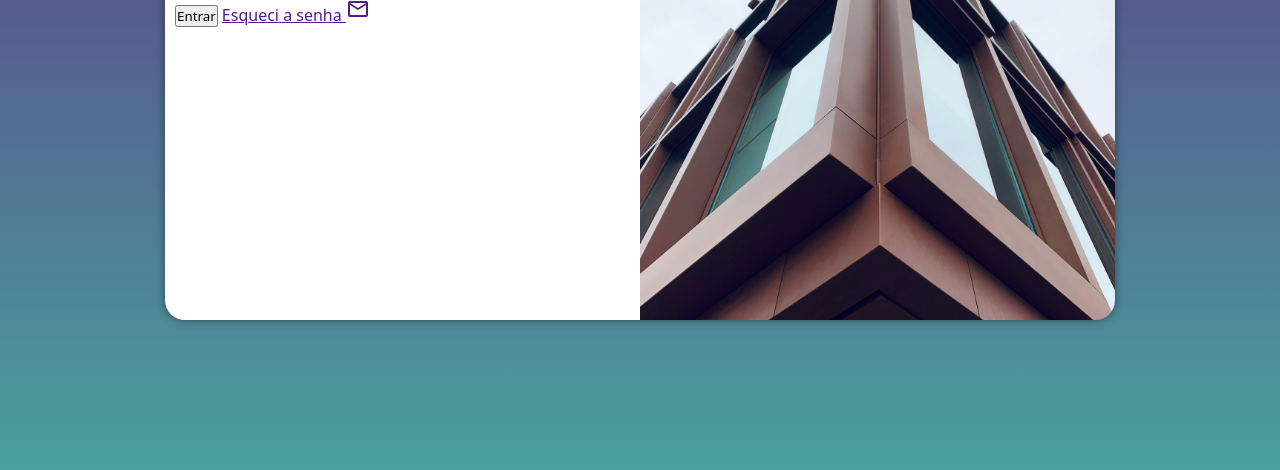
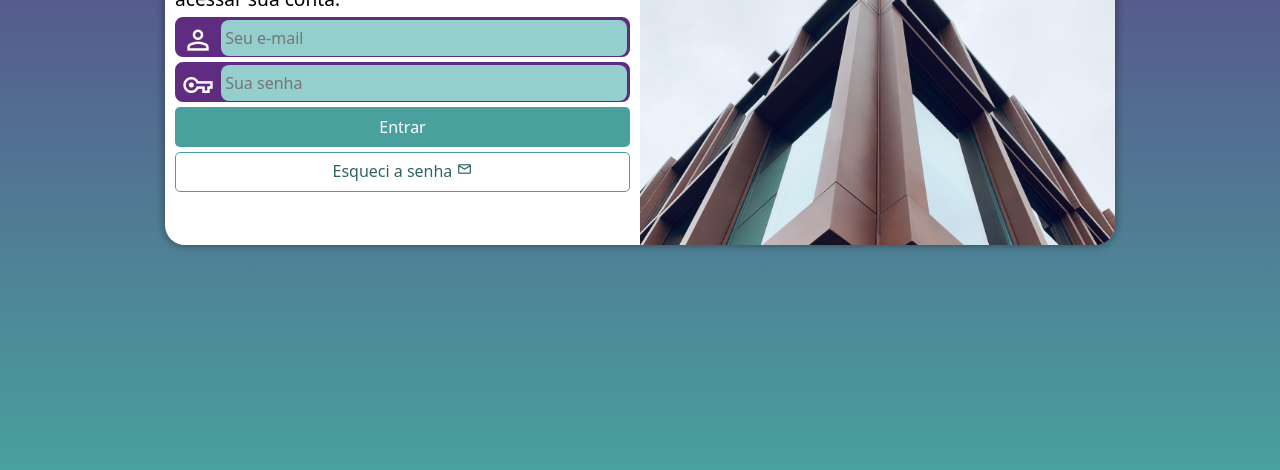
Before and after one commit to windsonvictor/projeto-login, a plain HTML site: page index.html in a window 1280 px wide. Shown: the part 330-800 px from the top of the page. Drawn offline with nearby package versions, Linux system fonts and the light colour scheme.

Commit message:
finalizando login

```diff
--- a/estilos/media-query.css
+++ b/estilos/media-query.css
@@ -7,6 +7,7 @@
     }
     section#login{
         width: 80vw;
+        height: 280px;
 
     }
 
@@ -29,6 +30,7 @@
 
     section#login{
         width: 950px;
+        height: 350px;
 
     }
 
--- a/estilos/style.css
+++ b/estilos/style.css
@@ -26,17 +26,18 @@ main{
 
 section#login{
     background-color: white;
-    width: 250px;
+    width: 280px;
     height: 500px;
     border-radius: 20px;
     position: absolute;
     top: 50%;
     left: 50%;
-    transform: translate(-50%,-50%);
+
     overflow: hidden;
     box-shadow: 0px 0px 10px rgba(0, 0, 0, 0.451);
     transition: width .3s, height .3s;
     transition-timing-function: ease;
+    transform: translate(-50%,-50%);
 }
 
 section#login > div#imagem{
@@ -60,3 +61,76 @@ div#formulario > h1{
 div#formulario > p{
     font-size: 0.8em;
 }
+
+form > div.campo{
+    background-color:#5f2c82;
+    border: 2px solid #5f2c82;
+    display: block;
+    width: 100%;
+    height: 40px;
+    border-radius: 8px;
+    margin: 5px 0px;
+}
+
+div.campo > label{
+    display: none;
+}
+
+div.campo > i{
+    color: white;
+    font-size: 2em;
+    width: 40px;
+    padding: 5px;
+}
+
+div.campo > input{
+    background-color: #94cfcd ;
+    font-size: 1em;
+    height: 100%;
+    border-radius: 8px;
+    border: 0px;
+    padding: 4px;
+    width: calc(100% - 45px);
+    transform: translateY(-12px);
+
+}
+div.campo > input:focus-within{
+    background-color: white;
+}
+
+form > input[type=submit]{
+    display: block;
+    font-size: 1em;
+    width: 100%;
+    height: 40px;
+    background-color: #49a09d;
+    color: white;
+    border: none;
+    border-radius: 5px;
+    cursor: pointer;
+}
+
+form > input[type=submit]:hover{
+    background-color:#2d6462 ;
+}
+
+form > a.botao{
+    display: block;
+    text-align: center;
+    font-size: 1em;
+    width: 100%;
+    height: 40px;
+    padding-top: 7px;
+    margin-top: 5px;
+    background-color: white;
+    color: #2d6462;
+    border: 1px solid #49a09d;
+    border-radius: 5px;
+    text-decoration: none;
+}
+form > a.botao:hover{
+    background-color: #6cd3cf;
+}
+form > a.botao > i{
+    font-size:1em;
+}
--- a/index.html
+++ b/index.html
@@ -36,7 +36,7 @@
                         <label for="isenha">Senha</label>
                     </div>
                     <input type="submit" value="Entrar">
-                    <a href="">Esqueci a senha <i class="material-symbols-outlined">mail</i> </a>
+                    <a href="#" class="botao">Esqueci a senha <i class="material-symbols-outlined">mail</i> </a>
                 </form>
             </div>
         </section>
```
